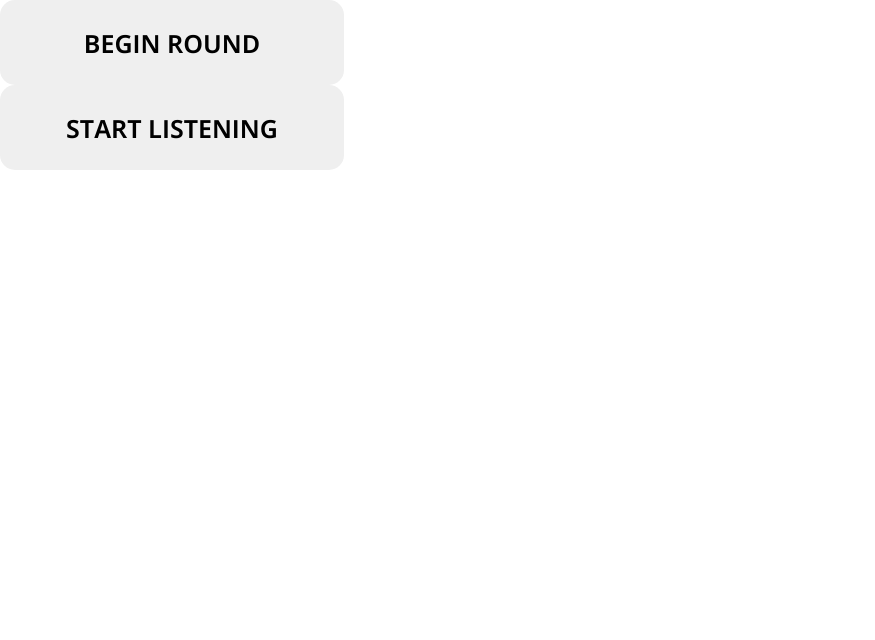
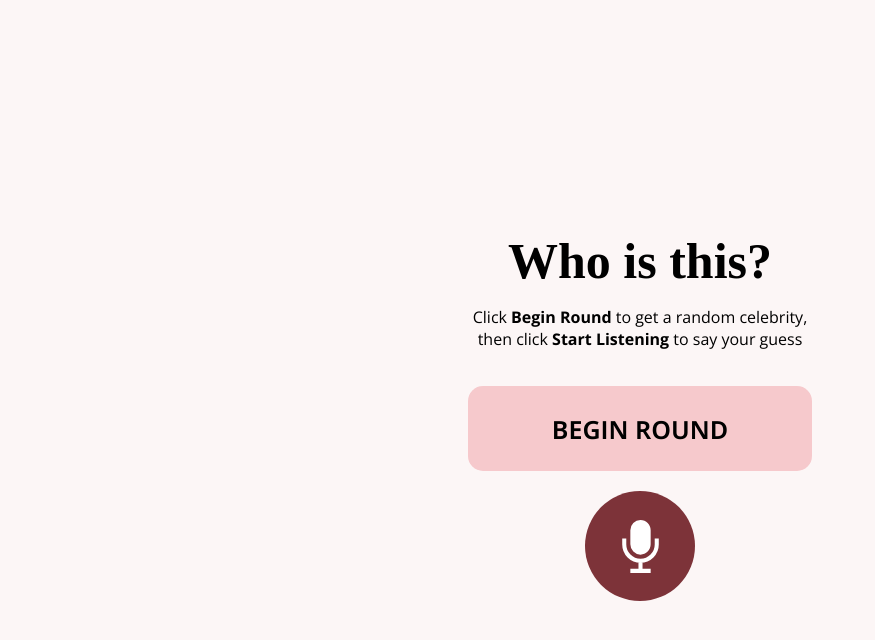
Before and after one commit to IndexDuo/WingHacks2024, a React (Create React App) app: page /game in a window 1280 px wide. Shown: the top 640 px of the page, without its empty margins (0-875 px from the left). Built offline with nearby package versions, Linux system fonts and the light colour scheme; no server answers; a web font is replaced by a local one.

Commit message:
Game styling

```diff
--- a/src/components/GameScreen.js
+++ b/src/components/GameScreen.js
@@ -1,10 +1,10 @@
-import React, { useState, useEffect} from 'react';
-import VoiceRecognition from './VoiceRecognition';
+import React, { useState, useEffect } from "react";
+import VoiceRecognition from "./VoiceRecognition";
 // import * as wanakana from 'wanakana'; this is for japanese
 // import fuzzysort from 'fuzzysort';
 // import Romanizer from './Romanizer';
-import { romanizeKorean } from '../utils/romanizeKorean';
-import stringSimilarity from 'string-similarity';
+import { romanizeKorean } from "../utils/romanizeKorean";
+import stringSimilarity from "string-similarity";
 import "../styles/GameScreen.css";
 import { useNavigate, useLocation } from "react-router-dom";
 
@@ -52,19 +52,32 @@ const GameScreen = () => {
   }, [location.state]);
 
   useEffect(() => {
-
     if (isCorrect !== null && randomPhoto !== null) {
-      navigate('/feedback', { state: { isCorrect, name: randomPhoto.name, chosenPhotos, totalScore: totalScore + (isCorrect ? 1: 0), totalRounds: totalRounds + 1 } });
+      navigate("/feedback", {
+        state: {
+          isCorrect,
+          name: randomPhoto.name,
+          chosenPhotos,
+          totalScore: totalScore + (isCorrect ? 1 : 0),
+          totalRounds: totalRounds + 1,
+        },
+      });
     }
-  }, [isCorrect, randomPhoto, chosenPhotos, roundScore, totalScore, totalRounds, navigate]);
-
+  }, [
+    isCorrect,
+    randomPhoto,
+    chosenPhotos,
+    roundScore,
+    totalScore,
+    totalRounds,
+    navigate,
+  ]);
 
   const startTimer = () => {
-
     setIsTimerActive(true);
     setTimeRemaining(20); // Reset countdown to 5 seconds whenever the timer starts
     const interval = setInterval(() => {
-    setTimeRemaining(prevTime => {
+      setTimeRemaining((prevTime) => {
         if (prevTime <= 1) {
           clearInterval(interval); // Stop the interval when countdown reaches 0
           checkAnswer(); // Assuming you want to check the answer when time is up
@@ -76,14 +89,13 @@ const startTimer = () => {
     }, 1000);
   };
 
-
   const fetchData = async () => {
     try {
-      const response = await fetch('/data');
+      const response = await fetch("/data");
       const jsonData = await response.json();
       setData(jsonData);
     } catch (e) {
-      console.error('Error fetching data:', e);
+      console.error("Error fetching data:", e);
     }
   };
 
@@ -91,15 +103,16 @@ const startTimer = () => {
     fetchData();
   }, []);
 
-
   const getRandomCeleb = () => {
     setRandomPhoto(null); // Clear the previous photo state
     setIsCorrect(null); // Clear the previous correctness state
     console.log("Getting random celebrity...");
-    const unchosenPhotos = data.filter(photo => !chosenPhotos.includes(photo._id));
+    const unchosenPhotos = data.filter(
+      (photo) => !chosenPhotos.includes(photo._id)
+    );
 
     if (unchosenPhotos.length === 0) {
-      alert('You have guessed all the celebrities!');
+      alert("You have guessed all the celebrities!");
       // may need more code here to reset the game
       return;
     }
@@ -107,13 +120,13 @@ const startTimer = () => {
     const randomIndex = Math.floor(Math.random() * unchosenPhotos.length);
     const selectedPhoto = unchosenPhotos[randomIndex];
     setRandomPhoto(selectedPhoto);
-    setChosenPhotos(prev => [...prev, selectedPhoto._id])
+    setChosenPhotos((prev) => [...prev, selectedPhoto._id]);
     //handleNewImageDisplayed();
     // startTimer();
   };
 
   const checkAnswer = (transcript) => {
-    setIsCorrect(null)
+    setIsCorrect(null);
     setIsTimerActive(false);
     if (transcript) {
       const convertedTranscript = romanizeKorean(transcript);
@@ -123,10 +136,15 @@ const startTimer = () => {
       //   console.log("test compare: " + testcompare+ " and converted:"+romanizeKorean(testcompare));
       let similarityScore;
       if (randomPhoto.korean) {
-        similarityScore = stringSimilarity.compareTwoStrings(convertedTranscript, randomPhoto.korean);
-      }
-      else {
-        similarityScore = stringSimilarity.compareTwoStrings(convertedTranscript, randomPhoto.name.toLowerCase());
+        similarityScore = stringSimilarity.compareTwoStrings(
+          convertedTranscript,
+          randomPhoto.korean
+        );
+      } else {
+        similarityScore = stringSimilarity.compareTwoStrings(
+          convertedTranscript,
+          randomPhoto.name.toLowerCase()
+        );
       }
 
       // const similarityScore = stringSimilarity.compareTwoStrings(convertedTranscript, testcompare);
@@ -144,8 +162,6 @@ const startTimer = () => {
 
       setTimeRemaining(5);
       setIsTimerActive(false);
-
-
     } else {
       setIsCorrect(false);
       setTimeRemaining(5);
@@ -160,21 +176,31 @@ const startTimer = () => {
   };
 
   return (
-    <div>
-      <button onClick={getRandomCeleb}>Begin Round</button>
+    <div className="game">
+      <h1>Who is this?</h1>
+      <p>
+        Click <strong>Begin Round</strong> to get a random celebrity, then click{" "}
+        <strong>Start Listening</strong> to say your guess
+      </p>
       <div className="game-container">
         {randomPhoto && (
           <div className="random-photo">
-          <img src={randomPhoto.photoURL} alt={randomPhoto.name} />
+            <img src={randomPhoto.image} alt={randomPhoto.name} />
             {isTimerActive && <p>Time remaining: {timeRemaining} seconds</p>}
             {isCorrect !== null && (
-            <p>{isCorrect ? 'Correct!' : `Incorrect. I'm ${randomPhoto.name}`}</p>
+              <p>
+                {isCorrect ? "Correct!" : `Incorrect. I'm ${randomPhoto.name}`}
+              </p>
             )}
           </div>
         )}
       </div>
+      <br />
+      <button className="round" onClick={getRandomCeleb}>
+        Begin Round
+      </button>
+      <br />
       <VoiceRecognition onTranscriptReceived={handleTranscript} />
-
     </div>
   );
 };
--- a/src/components/VoiceRecognition.js
+++ b/src/components/VoiceRecognition.js
@@ -1,5 +1,7 @@
 // VoiceRecognition.js
-import React, { useState, useEffect } from 'react';
+import React, { useState, useEffect } from "react";
+import { IoMicSharp } from "react-icons/io5";
+import "../styles/VoiceRecognition.css";
 
 const VoiceRecognition = ({ onTranscriptReceived }) => {
   const [isListening, setIsListening] = useState(false);
@@ -7,37 +9,41 @@ const VoiceRecognition = ({ onTranscriptReceived }) => {
   useEffect(() => {
     if (!isListening) return;
 
-    const SpeechRecognition = window.SpeechRecognition || window.webkitSpeechRecognition;
+    const SpeechRecognition =
+      window.SpeechRecognition || window.webkitSpeechRecognition;
     const recognition = new SpeechRecognition();
 
-    recognition.lang = 'ko'; // Not guaranteed to work
+    recognition.lang = "ko"; // Not guaranteed to work
 
     recognition.interimResults = false;
     recognition.continuous = false; // Set to true if you want it to keep listening after a result
 
     recognition.onresult = (event) => {
       const transcript = event.results[0][0].transcript;
-      console.log('Transcript:', transcript);
+      console.log("Transcript:", transcript);
       onTranscriptReceived(transcript); // Call the passed in function with the transcript
       //setIsListening(false); // Optionally stop listening after receiving a result
     };
 
     recognition.onerror = (event) => {
-      console.error('Speech recognition error', event.error);
+      console.error("Speech recognition error", event.error);
       // setIsListening(false); // Stop listening on error
     };
 
-    console.log('Starting recognition');
+    console.log("Starting recognition");
     recognition.start();
 
     // Cleanup on component unmount or stop listening
 
-    return () => {recognition.stop(); console.log('stopping recognition');};
+    return () => {
+      recognition.stop();
+      console.log("stopping recognition");
+    };
   }, [isListening, onTranscriptReceived]);
 
   return (
-    <button onClick={() => setIsListening(true)}>
-      Start Listening
+    <button className="mic" onClick={() => setIsListening(true)}>
+      <IoMicSharp />
     </button>
   );
 };
--- a/src/styles/GameScreen.css
+++ b/src/styles/GameScreen.css
@@ -1,3 +1,23 @@
+.game {
+    display:flex;
+    align-items: center;
+    justify-content: center;
+    flex-direction: column;
+    height: 100vh;
+    background-color: #FCF6F6;
+}
+
+.game h1 {
+    font-family: "dream-avenue";
+    font-size: 50px;
+    margin-bottom: 0;
+}
+
+.game p {
+    text-align:center;
+    width: 340px;
+}
+
 .game-container {
     display: flex;
     flex-wrap: wrap;
@@ -5,13 +25,18 @@
 }
 
 .random-photo {
-    width: calc(33.33% - 20px);
+    width: calc(52% - 20px);
     margin: 10px;
     box-sizing: border-box;
-    border: 5px solid white;
+    border: 5px solid #7D3339;
 }
 
 .random-photo img {
     width: 100%;
     height: auto;
 }
+
+.round {
+    color: black;
+    background-color: #F6C9CC;
+}
--- /dev/null
+++ b/src/styles/VoiceRecognition.css
@@ -0,0 +1,18 @@
+.mic {
+    font-size: 65px;
+    border: none;
+    border-radius: 50%;
+    background: #7D3339;
+    text-align:center;
+    cursor: pointer;
+    width: 110px;
+    height: 110px;
+    color:white;
+    display: flex;
+    justify-content: center;
+    align-items: center;
+    padding: 0;
+    border: none;
+    text-align: center;
+    outline: none;
+}
```
Lines whose indentation alone changed are shown as unchanged.
